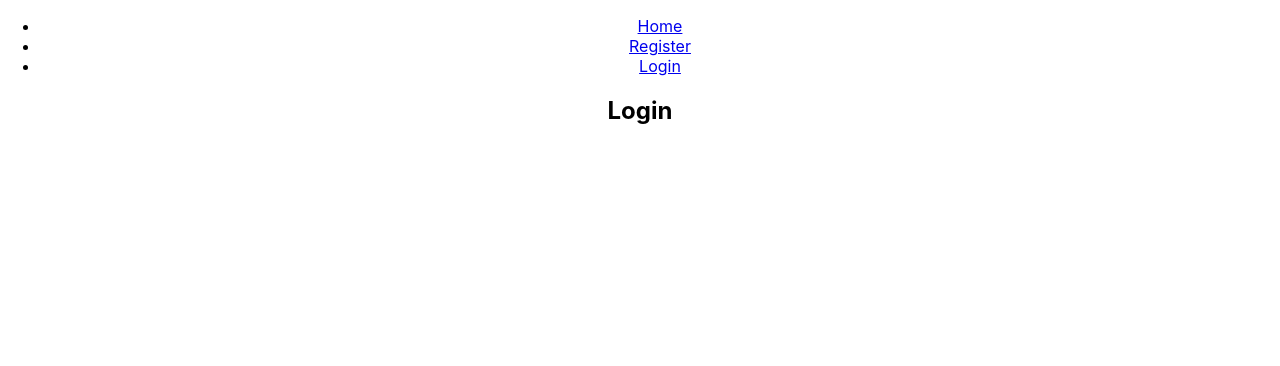
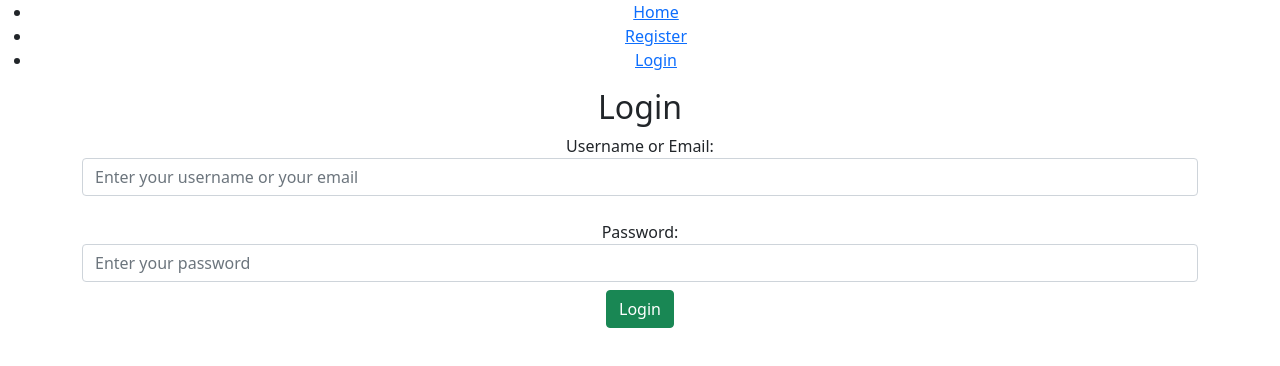
Before and after one commit to parsampsh/besanj-frontend, a React (Create React App) app: page /login in a window 1280 px wide. Shown: the top 366 px of the page. Built offline with nearby package versions, Linux system fonts and the light colour scheme.

Commit message:
create login form

```diff
--- a/src/App.js
+++ b/src/App.js
@@ -1,5 +1,6 @@
 import logo from './logo.svg';
 import './App.css';
+import 'bootstrap/dist/css/bootstrap.min.css'
 import { BrowserRouter as Router, Routes, Route, Link } from 'react-router-dom'
 import IndexPage from './pages/Index'
 import LoginPage from './pages/Login'
--- a/src/pages/Login.js
+++ b/src/pages/Login.js
@@ -1,7 +1,50 @@
 import React from 'react'
 
 export default class LoginPage extends React.Component {
+    constructor(props) {
+        super(props)
+
+        this.state = {
+            username: '',
+            password: ''
+        }
+
+        this.usernameChangeHandler = this.usernameChangeHandler.bind(this)
+        this.passwordChangeHandler = this.passwordChangeHandler.bind(this)
+        this.submitHandler = this.submitHandler.bind(this)
+    }
+
+    usernameChangeHandler(event) {
+        this.setState({username: event.target.value})
+    }
+
+    passwordChangeHandler(event) {
+        this.setState({password: event.target.value})
+    }
+
+    submitHandler(event) {
+        event.preventDefault()
+
+        // TODO : send request to the API
+    }
+
     render() {
-        return <h2>Login</h2>
+        return <div className='container'>
+            <h2>Login</h2>
+
+            <form className='form-group' onSubmit={this.submitHandler}>
+                Username or Email:
+                <input value={this.state.username} type='text' onChange={this.usernameChangeHandler} className='form-control' placeholder='Enter your username or your email' />
+
+                <br />
+
+                Password:
+                <input value={this.state.password} type='password' onChange={this.passwordChangeHandler} className='form-control' placeholder='Enter your password' />
+
+                <center>
+                    <input type='submit' className='btn btn-success mt-2' value='Login' />
+                </center>
+            </form>
+        </div>
     }
 }
```
